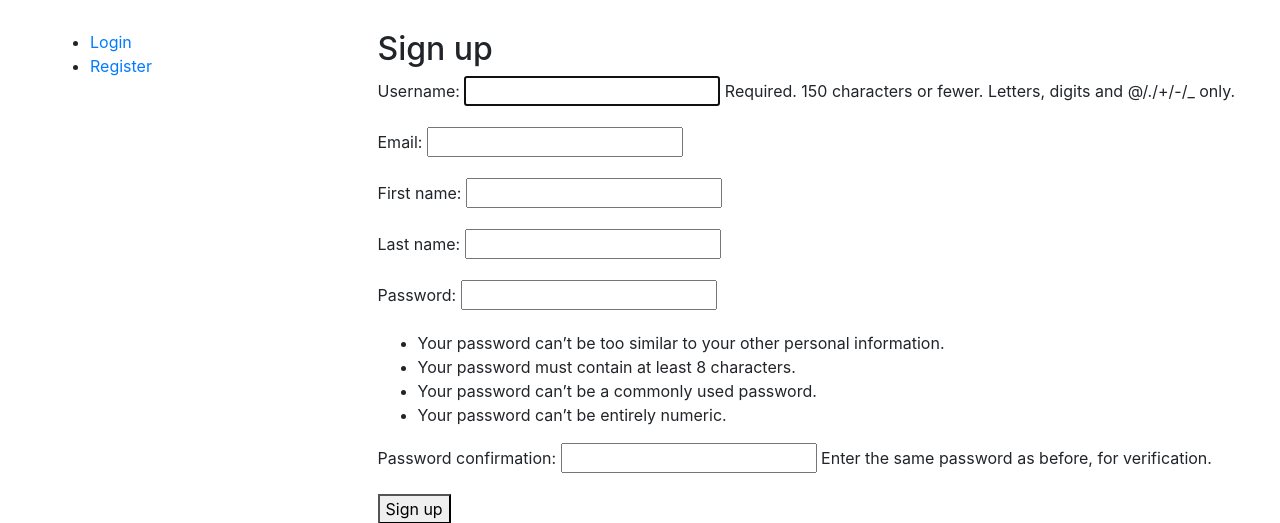
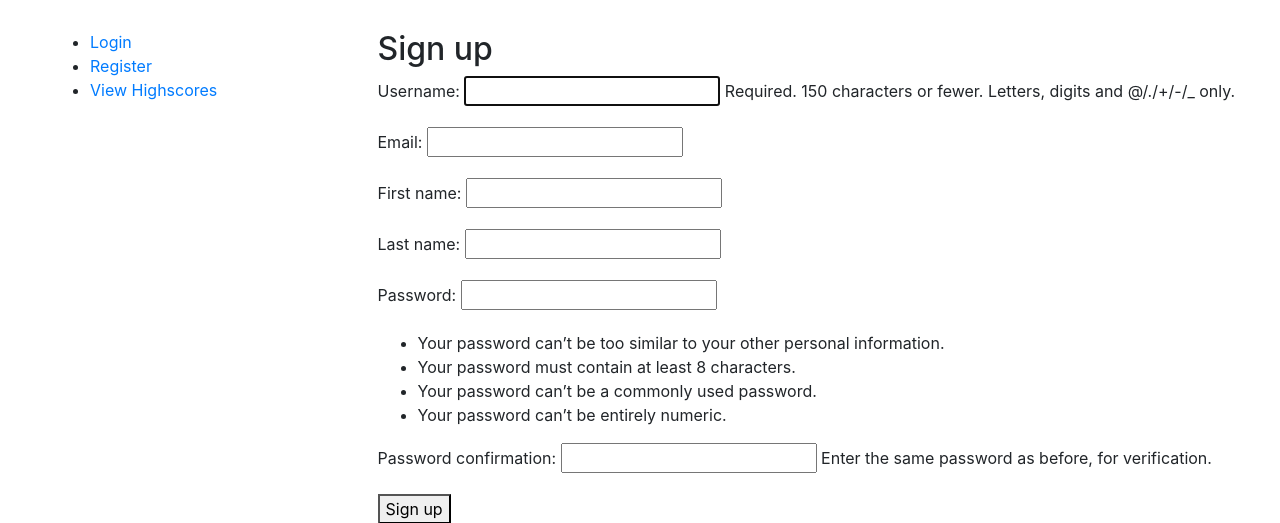
Before and after one commit to barnettech/PythonJSFinalPRojectII, a Django app: page /signup in a window 1280 px wide. Shown: the part 402-925 px from the top of the page. Run offline with Django 3.2, Linux system fonts and the light colour scheme; some libraries are stand-ins or nearby versions.

Commit message:
highscores screen working with ajax posts

```diff
--- a/orders/urls.py
+++ b/orders/urls.py
@@ -9,4 +9,5 @@ urlpatterns = [
     path("signup", views.signup, name="signup"),
     path("play_game", views.play_game, name="play_game"),
     path("post_highscore", views.post_highscore, name="post_highscore"),
+    path("view_highscores", views.view_highscores, name="view_highscores"),
 ]
--- a/orders/views.py
+++ b/orders/views.py
@@ -47,3 +47,9 @@ def post_highscore(request):
    H = Highscore(besttime=score, username=request.user.username)
    H.save()
    return HttpResponse("Success!") # Sending an success response
+
+def view_highscores(request):
+    #will order them in desc order and return the top 10 scores
+    highscores=Highscore.objects.all().order_by('besttime')[:10]
+    print(highscores)
+    return render(request, 'highscores.html', {'highscores':highscores})
--- a/pinocchios/templates/base_generic.html
+++ b/pinocchios/templates/base_generic.html
@@ -25,10 +25,12 @@
           {% if user.is_authenticated %}
             <li>User: {{ user.get_username }}</li>
             <li><a href="{% url 'play_game'%}?next={{request.path}}">Play Game</a></li>
+            <li><a href="{% url 'view_highscores'%}?next={{request.path}}">View Highscores</a></li>
             <li><a href="{% url 'logout'%}?next={{request.path}}">Logout</a></li>
           {% else %}
             <li><a href="{% url 'login'%}?next={{request.path}}">Login</a></li>
             <li><a href="{% url 'signup'%}">Register</a></li>
+            <li><a href="{% url 'view_highscores'%}?next={{request.path}}">View Highscores</a></li>
           {% endif %}
         </ul>
         <!-- only show the shopping cart items when logged in or
```
Also changed, not shown: pinocchios/templates/highscores.html (+4 -5 lines), db.sqlite3.
